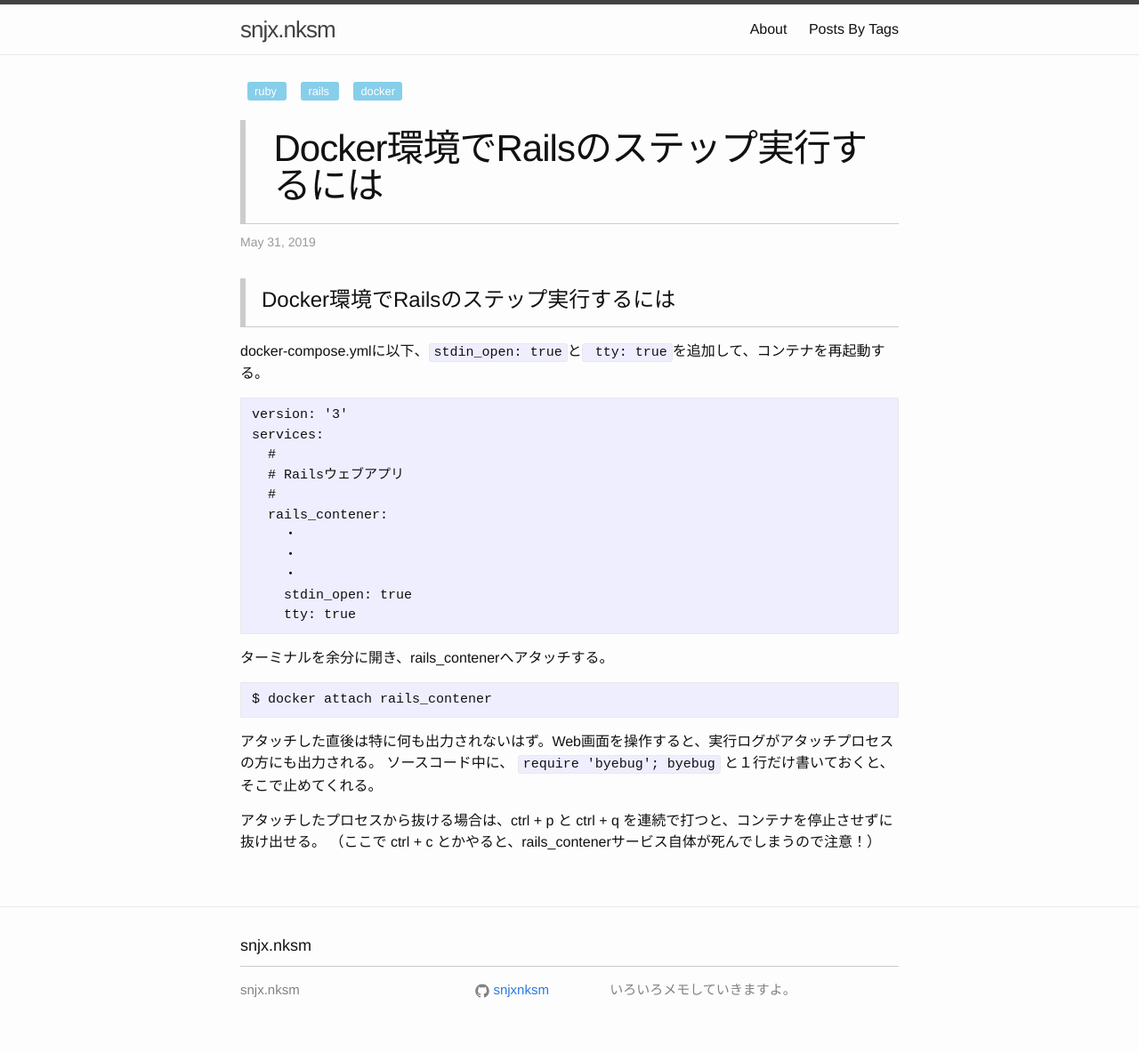
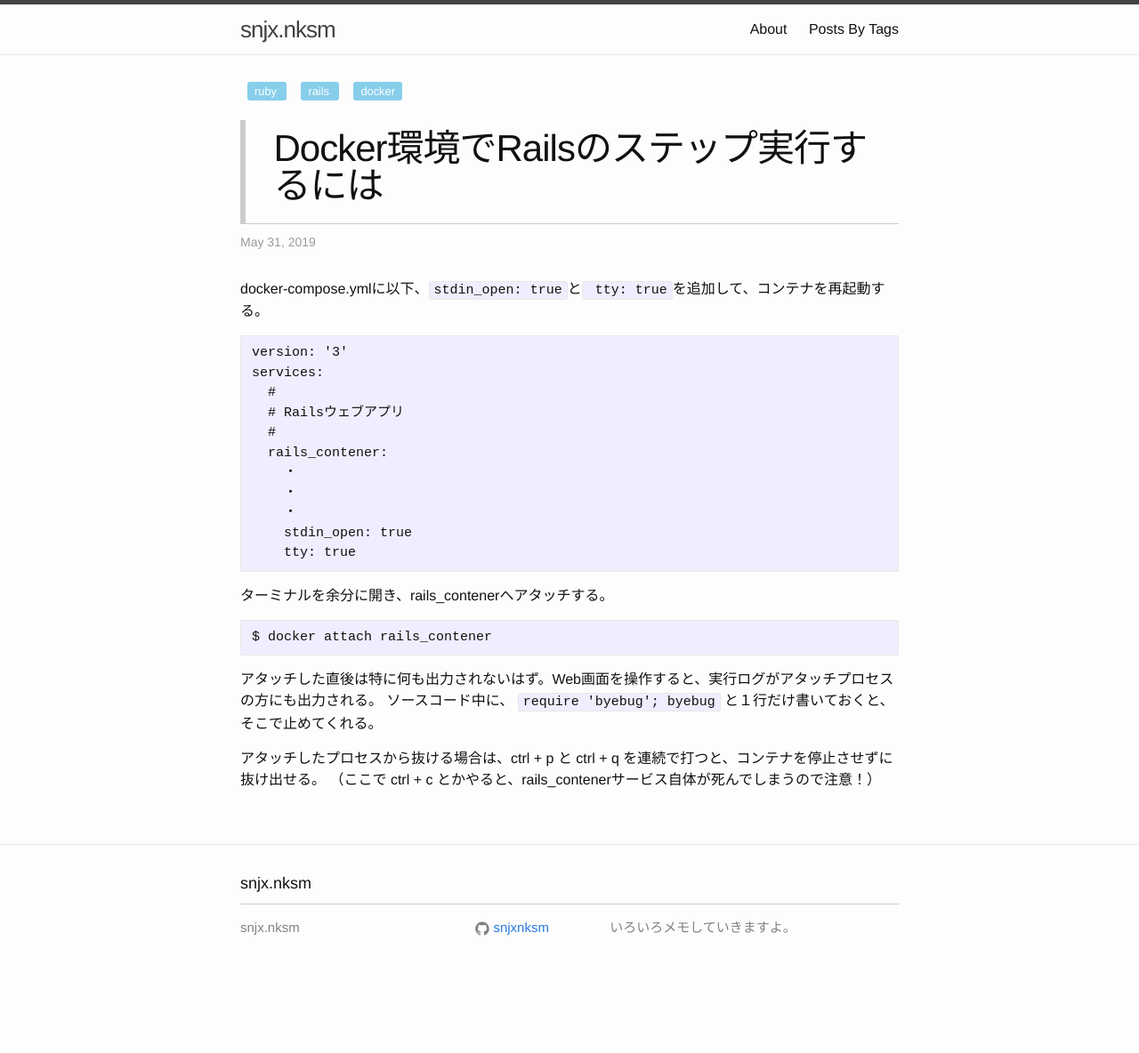
Before and after one commit to snjxnksm/snjxnksm.github.io, a Jekyll site: the page built from _posts/2019-05-31-railsbyebugwithdocker.markdown, in a window 1280 px wide. Shown: the whole page at 89% size. Built offline with Jekyll 4.4.1, drawn with Linux system fonts in a browser that asks for light colours; after the commit the page ends 1114 px from its top, so only the background shows below that.

Commit message:
余分なh1タグを削除

```diff
--- a/_posts/2019-05-31-railsbyebugwithdocker.markdown
+++ b/_posts/2019-05-31-railsbyebugwithdocker.markdown
@@ -7,7 +7,6 @@ tags:
   - rails
   - docker
 ---
-# Docker環境でRailsのステップ実行するには
 
 docker-compose.ymlに以下、`stdin_open: true`と` tty: true`を追加して、コンテナを再起動する。
 
```
